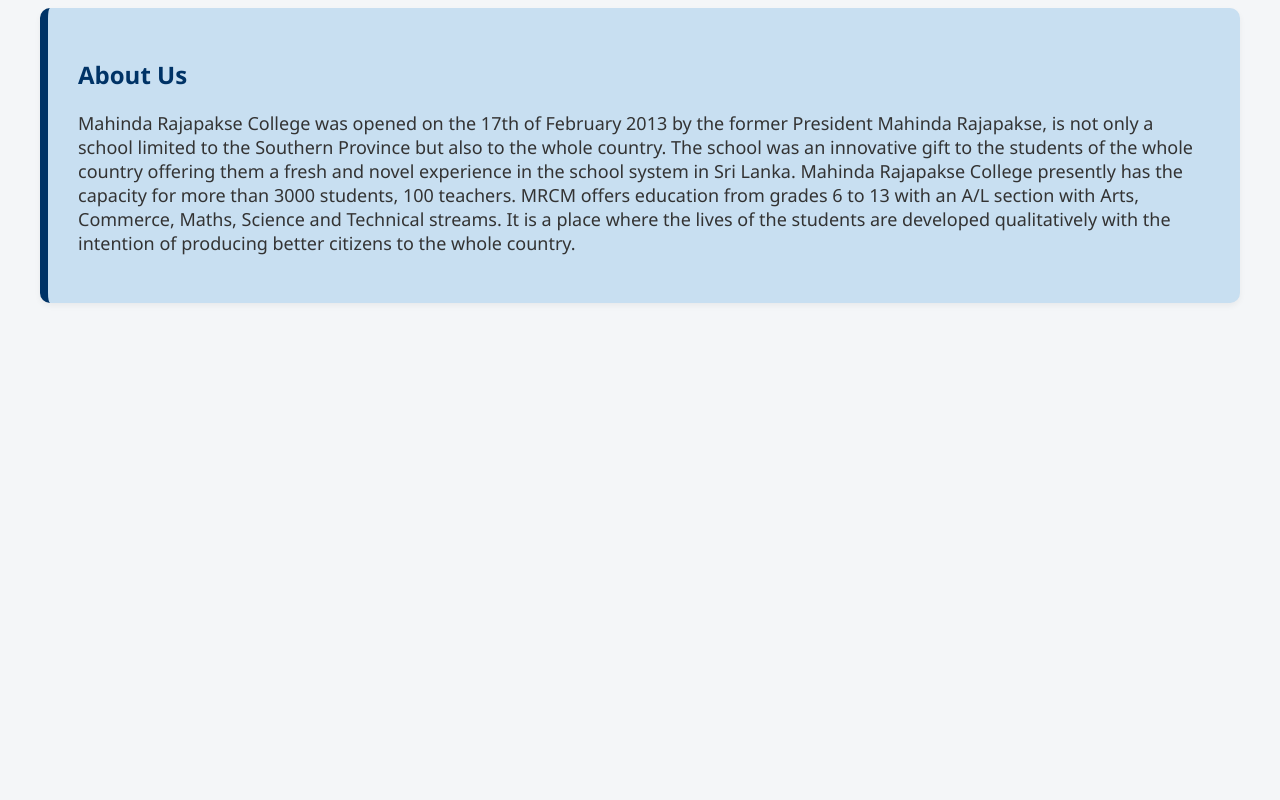
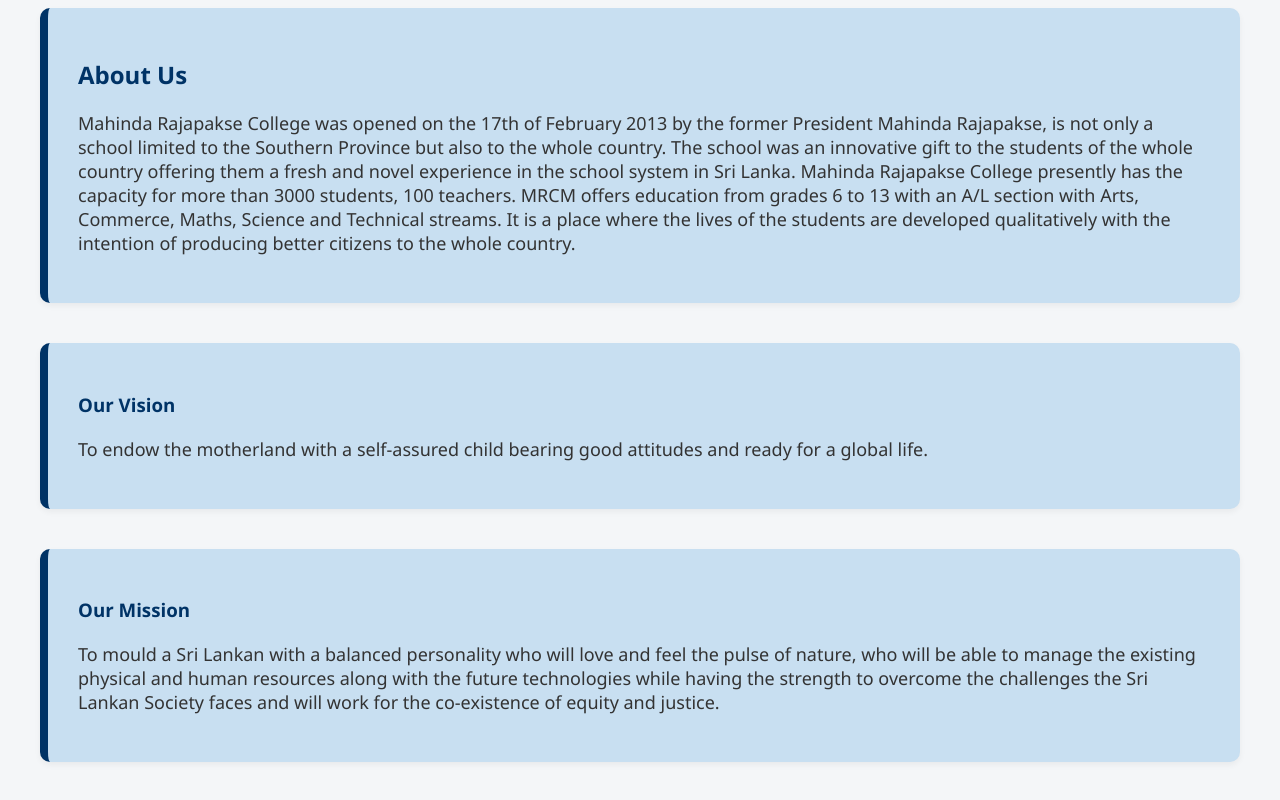
Before and after one commit to UdaraDewshan/School-Web-Site, a plain HTML site: page index.html in a window 1280 px wide. Shown: the part 874-1674 px from the top of the page. Before the commit the page ends 1217 px from the top, so only its background shows below. Drawn offline with Linux system fonts and the light colour scheme.

Commit message:
Add Vision and Mission

```diff
--- a/index.html
+++ b/index.html
@@ -46,6 +46,20 @@
     </div>
 
 
+    <div class="vision">
+        <h3>Our Vision</h3>
+        <p>To endow the motherland with a self-assured child bearing good attitudes and ready for a global life.</p>
+    </div>
+
+    <div class="mission">
+        <h3>Our Mission</h3>
+        <p>To mould a Sri Lankan with a balanced personality who will love and feel the pulse of nature, who will be
+            able to manage the existing physical and human resources along with the future technologies while having the
+            strength to overcome the challenges the Sri Lankan Society faces and will work for the co-existence of
+            equity and justice.</p>
+    </div>
+
+
 </body>
 
 </html>
```
